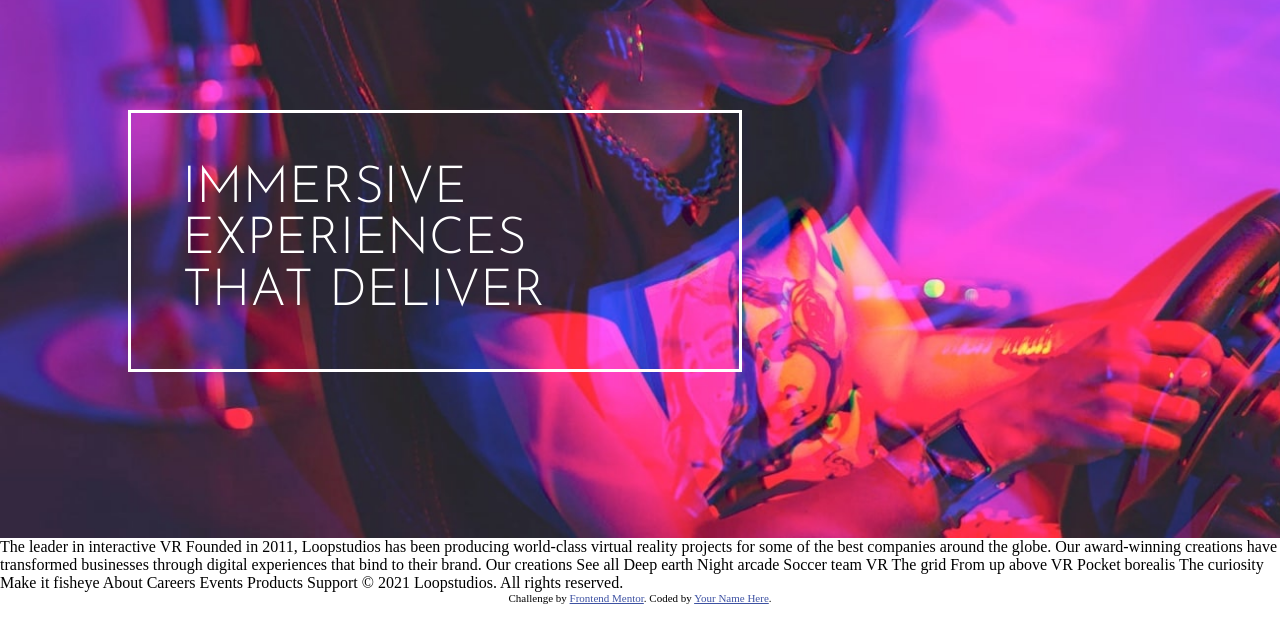
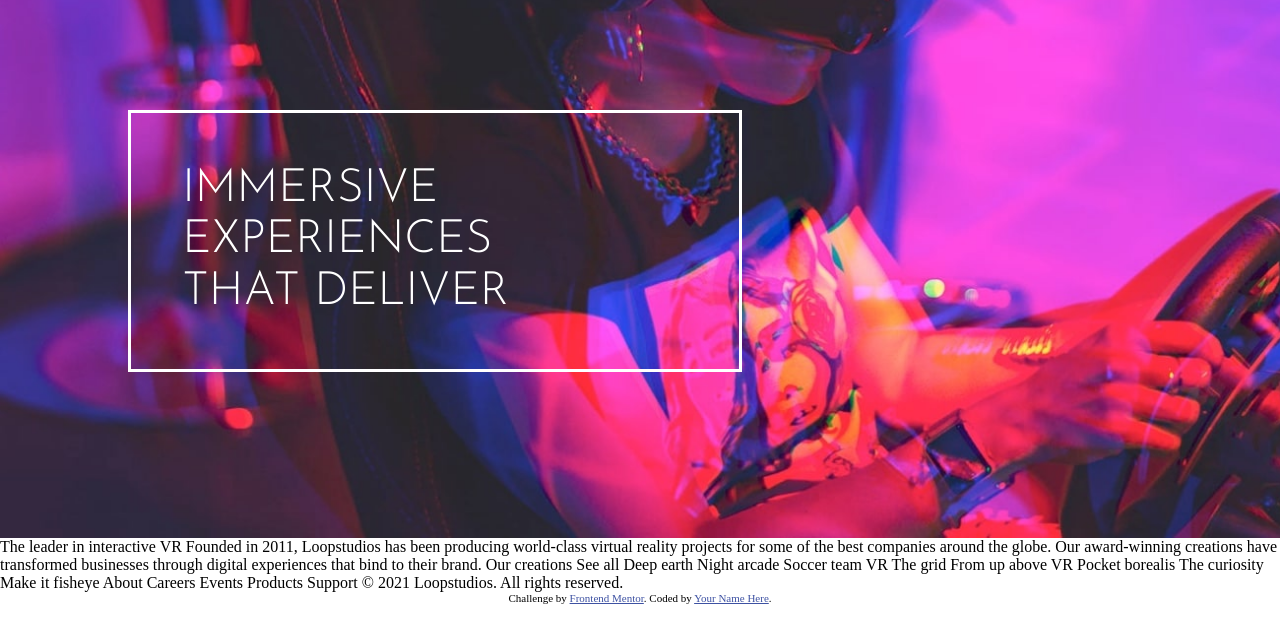
Before and after one commit to Cokejnr7/loop-studios, a plain HTML site: page index.html in a window 1280 px wide. Shown: the part 102-744 px from the top of the page. Drawn offline with Linux system fonts and the light colour scheme.

Commit message:
responsive header background image

```diff
--- a/index.css
+++ b/index.css
@@ -34,9 +34,8 @@ html{
 header {
     width: 100%;
     min-height: 80vh;
-    background-image: url("images/desktop/image-hero.jpg");
+    background-image: url("images/mobile/image-hero.jpg");
     background-repeat: no-repeat;
-    background-position: left center;
     background-size: cover;
     min-width: 375px;
 }
@@ -48,7 +47,7 @@ header h1{
     font-weight: 200;
     max-width: clamp(60%,10vw,80%);
     text-transform: uppercase;
-    font-size: clamp(2.6rem, 4vw, 4rem);
+    font-size: clamp(2.4rem, 3.6vw, 4rem);
 }
 
 .frame{
@@ -168,6 +167,11 @@ nav a:hover::after{
 /* -------------------------- end of hamburger style --------------------------------- */
 
 
+/* --------------------------------- hero section --------------------------------- */
+
+
+/* --------------------------------- end of hero section --------------------------------- */
+
 
 @media screen and (min-width:780px){
 
@@ -187,4 +191,8 @@ nav a:hover::after{
         max-width: 80%;
         line-height: clamp(3rem, 4vw,3.6rem);
     }
+
+    header{
+        background-image: url("images/desktop/image-hero.jpg")
+    }
 }
--- a/index.html
+++ b/index.html
@@ -58,7 +58,11 @@
     <!--------------------- end of header ------------------------>
 
     <!--------------------------- main ------------------------->
-    <main></main>
+    <main class="container">
+      <section>
+        <!-- <img src="images/mobile/image-interactive.jpg" alt=""> -->
+      </section>
+    </main>
     <footer></footer>
 
     The leader in interactive VR Founded in 2011, Loopstudios has been producing
```
